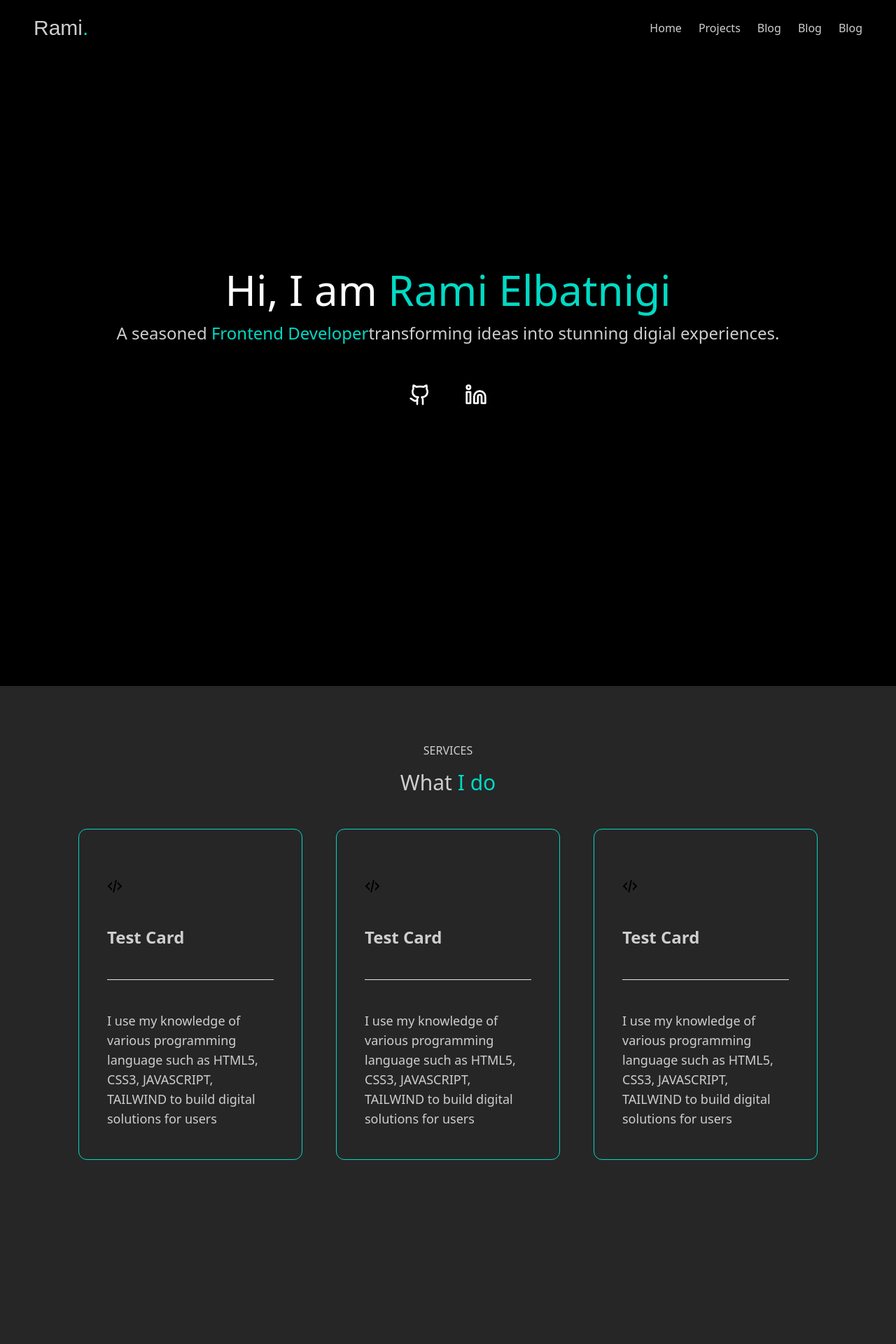
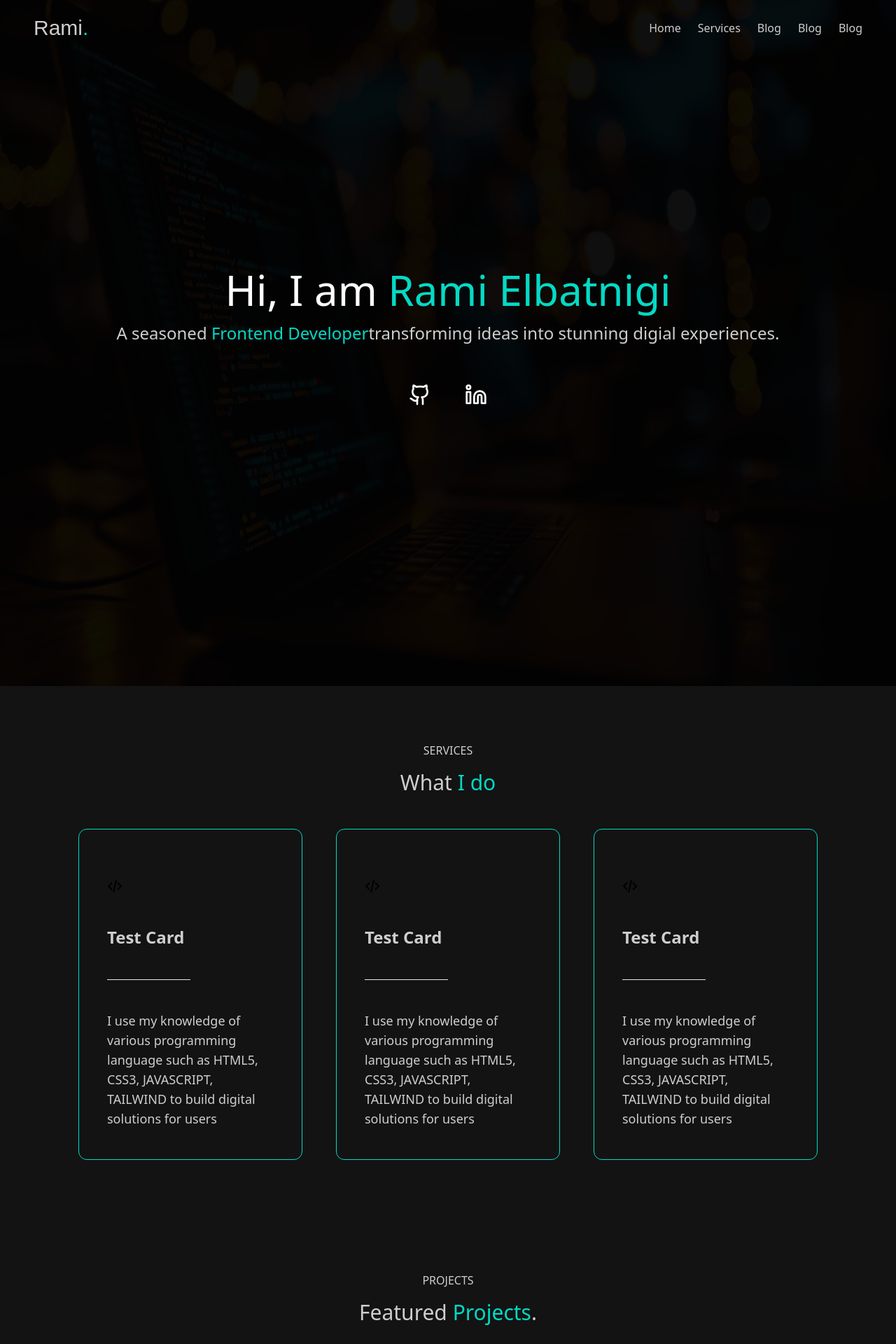
Before and after one commit to LordCail1/portfolio_front_end, a Next.js app: page / in a window 1280 px wide. Shown: the top 1920 px of the page at 70% size. Built offline with nearby package versions, Linux system fonts and the light colour scheme; a web font is replaced by a local one.

Commit message:
finished creating the basics of the 'services' section

```diff
--- a/src/app/page.tsx
+++ b/src/app/page.tsx
@@ -1,4 +1,5 @@
 import HeroSection from "@/components/HeroSection/HeroSection"
+import ProjectsSection from "@/components/ProjectsSection/ProjectsSection"
 import ServicesSection from "@/components/ServicesSection/ServicesSection"
 
 export default function Home() {
@@ -6,6 +7,7 @@ export default function Home() {
 		<>
 			<HeroSection />
 			<ServicesSection />
+			<ProjectsSection />
 		</>
 	)
 }
--- a/src/components/HeroSection/HeroSection.tsx
+++ b/src/components/HeroSection/HeroSection.tsx
@@ -1,12 +1,20 @@
 import HeroText from "./HeroText/HeroText"
 import SocialBtnGroup from "../SocialBtnGroup/SocialBtnGroup"
+import Image from "next/image"
+import backgroundImage from "@/assets/background.png"
 
 /**
  * This component is the hero section of the website.
  */
 export default function HeroSection() {
 	return (
-		<section className="relative flex flex-col items-center justify-center bg-black py-96">
+		<section className="relative flex flex-col items-center justify-center py-96 bg-black opacity-[99%]">
+			<Image
+				src={backgroundImage}
+				fill={true}
+				alt="Background"
+				className="-z-10 opacity-5"
+			/>
 			<HeroText />
 			<SocialBtnGroup />
 		</section>
--- a/src/components/Navbar/Navbar.tsx
+++ b/src/components/Navbar/Navbar.tsx
@@ -13,7 +13,7 @@ const langar = Langar({
  */
 export default function Navbar() {
 	return (
-		<nav className="fixed z-10 flex h-20 w-full items-center bg-black">
+		<nav className="fixed z-10 flex h-20 w-full items-center bg-transparent">
 			<Link
 				className={
 					langar.className +
@@ -29,10 +29,10 @@ export default function Navbar() {
 			</Link>
 			<ul className="flex h-20 w-full items-center justify-end gap-6 pr-12">
 				<li className="cursor-pointer text-american_silver transition hover:text-american_silver/70">
-					<h1>Home</h1>
+					<Link href={'/'}>Home</Link>
 				</li>
 				<li className="cursor-pointer text-american_silver transition hover:text-american_silver/70">
-					<h1>Projects</h1>
+					<Link href={'#services'}>Services</Link>
 				</li>
 				<li className="cursor-pointer text-american_silver transition hover:text-american_silver/70">
 					<h1>Blog</h1>
--- /dev/null
+++ b/src/components/ProjectsSection/ProjectsSection.tsx
@@ -0,0 +1,22 @@
+import ColoredText from "../ColoredText/ColoredText"
+import SectionDescription from "../SectionDescription/SectionDescription"
+import Sectiontitle from "../SectionTitle/SectionTitle"
+
+export default function ProjectsSection() {
+	return (
+		<section
+			className="relative flex flex-col items-center bg-blue_island py-20 text-xs"
+			id="projects"
+		>
+			<Sectiontitle>PROJECTS</Sectiontitle>
+			<SectionDescription>
+				{`Featured`}
+				<ColoredText
+					text=" Projects"
+					className="text-mint_morning"
+				/>
+				{'.'}
+			</SectionDescription>
+		</section>
+	)
+}
--- /dev/null
+++ b/src/components/SectionDescription/SectionDescription.tsx
@@ -0,0 +1,9 @@
+import { PropsWithChildren } from "react"
+
+
+/**
+ * This is a typical section description
+ */
+export default function SectionDescription({ children }: PropsWithChildren) {
+	return <h1 className="mb-12 text-3xl text-american_silver">{children}</h1>
+}
--- /dev/null
+++ b/src/components/SectionTitle/SectionTitle.tsx
@@ -0,0 +1,7 @@
+import { PropsWithChildren } from "react"
+
+
+
+export default function Sectiontitle({ children }: PropsWithChildren) {
+	return <span className="mb-4 text-base text-american_silver">{children}</span>
+}
--- a/src/components/ServicesSection/ServiceCard/ServiceCard.tsx
+++ b/src/components/ServicesSection/ServiceCard/ServiceCard.tsx
@@ -1,7 +1,5 @@
 import codeSymbol from "@/assets/code-symbol.svg"
 import Image from "next/image"
-
-
 
 type Props = {
 	icon: string
@@ -9,13 +7,12 @@ type Props = {
 	description: string
 }
 
-
 /**
  * Those are the cards that contain the different services
  */
 export default function ServiceCard({ description, icon, title }: Props) {
 	return (
-		<article className="group basis-1/4 flex-col items-center justify-center rounded-xl border border-solid border-mint_morning px-10 transition hover:bg-mint_morning">
+		<article className="group basis-1/4 cursor-pointer flex-col items-center justify-center rounded-xl border border-solid border-mint_morning px-10 transition hover:bg-mint_morning">
 			<figure className="pt-6">
 				<Image
 					src={codeSymbol}
@@ -27,7 +24,7 @@ export default function ServiceCard({ description, icon, title }: Props) {
 				</h1>
 			</figure>
 			<div className="text-american_silver group-hover:text-black">
-				<hr className="group-hover:border-black" />
+				<hr className="w-1/2 group-hover:border-black" />
 				<p className="py-11 text-lg ">
 					{`I use my knowledge of various programming language such as HTML5, CSS3, JAVASCRIPT, TAILWIND to build digital solutions for users`}
 				</p>
--- a/src/components/ServicesSection/ServicesSection.tsx
+++ b/src/components/ServicesSection/ServicesSection.tsx
@@ -1,3 +1,6 @@
+import ColoredText from "../ColoredText/ColoredText"
+import SectionDescription from "../SectionDescription/SectionDescription"
+import Sectiontitle from "../SectionTitle/SectionTitle"
 import ServiceCard from "./ServiceCard/ServiceCard"
 
 /**
@@ -5,13 +8,19 @@ import ServiceCard from "./ServiceCard/ServiceCard"
  */
 export default function ServicesSection() {
 	return (
-		<section className="relative flex flex-col items-center bg-nero pt-20 text-xs">
-			<span className="mb-4 text-base text-american_silver">{`SERVICES`}</span>
-			<h1 className="mb-12 text-3xl text-american_silver">
+		<section
+			className="relative flex flex-col items-center bg-blue_island py-20 text-xs"
+			id="services"
+		>
+			<Sectiontitle>SERVICES</Sectiontitle>
+			<SectionDescription>
 				{`What`}
-				<span className="text-mint_morning">{` I do`}</span>
-			</h1>
-			<div className="flex justify-center gap-12 pb-72">
+				<ColoredText
+					text=" I do"
+					className="text-mint_morning"
+				/>
+			</SectionDescription>
+			<div className="flex justify-center gap-12">
 				<ServiceCard
 					icon={""}
 					title={""}
```
Also changed, not shown: src/app/layout.tsx (+2 -7 lines), src/assets/background.png (added).
